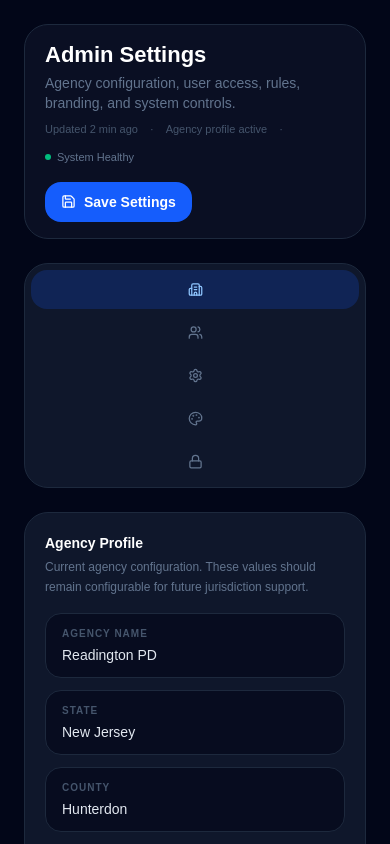
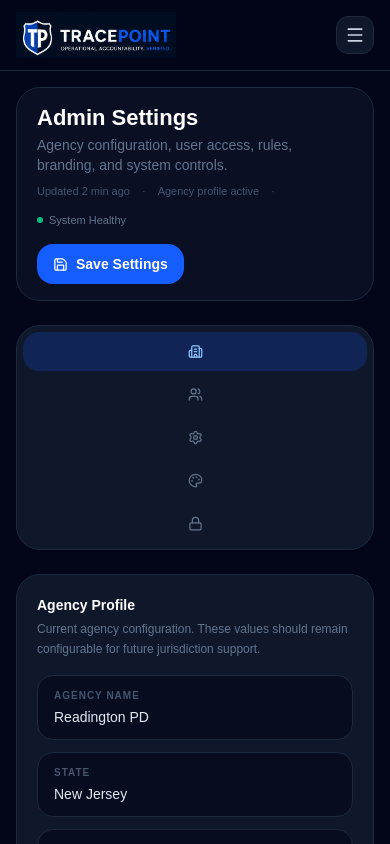
Before and after one commit to jphares65/tracepoint, a Next.js app: page /settings in a window 390 px wide. Shown: the top 844 px of the page. Built offline with nearby package versions, Linux system fonts and the light colour scheme.

Commit message:
Add responsive mobile shell

```diff
--- a/src/components/TracePointShell.tsx
+++ b/src/components/TracePointShell.tsx
@@ -2,6 +2,7 @@
 
 import Image from "next/image";
 import Link from "next/link";
+import { useState } from "react";
 import {
   LayoutDashboard,
   Crosshair,
@@ -11,6 +12,8 @@ import {
   ClipboardList,
   Settings,
   Upload,
+  Menu,
+  X,
 } from "lucide-react";
 
 type TracePointShellProps = {
@@ -28,27 +31,21 @@ const NAV_ITEMS = [
   { label: "Settings", href: "/settings", icon: Settings },
 ];
 
-export default function TracePointShell({
+function isActivePage(activePage: string, itemLabel: string) {
+  return (
+    activePage === itemLabel ||
+    (activePage === "Firearms Repository" && itemLabel === "Firearms")
+  );
+}
+
+function NavigationLinks({
   activePage,
-  children,
-}: TracePointShellProps) {
+  onNavigate,
+}: {
+  activePage: string;
+  onNavigate?: () => void;
+}) {
   return (
-    <div className="min-h-screen bg-slate-950 text-white">
-      <div className="flex min-h-screen">
-        <aside className="fixed inset-y-0 left-0 hidden w-72 border-r border-slate-800 bg-slate-950 lg:flex lg:flex-col">
-          <div className="border-b border-slate-800 px-5 py-3.5">
-            <Link href="/" className="block">
-              <Image
-                src="/tracepoint-logo-dark.png"
-                alt="TracePoint"
-                width={165}
-                height={40}
-                priority
-                className="h-auto w-[205px] object-contain"
-              />
-            </Link>
-          </div>
-
     <nav className="flex-1 space-y-1.5 px-3 py-5">
       <p className="mb-2 px-3 text-[10px] font-semibold uppercase tracking-[0.25em] text-slate-600">
         Navigation
@@ -56,16 +53,14 @@ export default function TracePointShell({
 
       {NAV_ITEMS.map((item) => {
         const Icon = item.icon;
-              const active =
-                activePage === item.label ||
-                (activePage === "Firearms Repository" &&
-                  item.label === "Firearms");
+        const active = isActivePage(activePage, item.label);
 
         return (
           <Link
             key={item.label}
             href={item.href}
-                  className={`group relative flex items-center gap-3 rounded-xl px-4 py-1.5 text-[14px] transition-all duration-200 ${
+            onClick={onNavigate}
+            className={`group relative flex items-center gap-3 rounded-xl px-4 py-2 text-[14px] transition-all duration-200 ${
               active
                 ? "bg-blue-600/20 text-blue-200"
                 : "text-slate-400 hover:bg-slate-800/70 hover:text-slate-200"
@@ -89,7 +84,11 @@ export default function TracePointShell({
         );
       })}
     </nav>
+  );
+}
 
+function AgencyCard() {
+  return (
     <div className="border-t border-slate-800 p-4">
       <div className="rounded-2xl border border-slate-800 bg-slate-950/40 p-3">
         <div className="flex items-center gap-3">
@@ -115,10 +114,94 @@ export default function TracePointShell({
         </div>
       </div>
     </div>
+  );
+}
+
+function BrandHeader({ compact = false }: { compact?: boolean }) {
+  return (
+    <Link href="/" className="block">
+      <Image
+        src="/tracepoint-logo-dark.png"
+        alt="TracePoint"
+        width={compact ? 150 : 165}
+        height={compact ? 36 : 40}
+        priority
+        className={compact ? "h-auto w-[160px] object-contain" : "h-auto w-[205px] object-contain"}
+      />
+    </Link>
+  );
+}
+
+export default function TracePointShell({
+  activePage,
+  children,
+}: TracePointShellProps) {
+  const [mobileOpen, setMobileOpen] = useState(false);
+
+  return (
+    <div className="min-h-screen bg-slate-950 text-white">
+      <div className="flex min-h-screen">
+        {/* Desktop sidebar */}
+        <aside className="fixed inset-y-0 left-0 hidden w-72 border-r border-slate-800 bg-slate-950 lg:flex lg:flex-col">
+          <div className="border-b border-slate-800 px-5 py-3.5">
+            <BrandHeader />
+          </div>
+
+          <NavigationLinks activePage={activePage} />
+
+          <AgencyCard />
         </aside>
 
+        {/* Mobile drawer overlay */}
+        {mobileOpen && (
+          <div className="fixed inset-0 z-50 lg:hidden">
+            <button
+              type="button"
+              aria-label="Close navigation backdrop"
+              onClick={() => setMobileOpen(false)}
+              className="absolute inset-0 bg-black/60 backdrop-blur-sm"
+            />
+
+            <aside className="absolute inset-y-0 left-0 flex w-[82vw] max-w-[320px] flex-col border-r border-slate-800 bg-slate-950 shadow-2xl">
+              <div className="flex items-center justify-between border-b border-slate-800 px-4 py-3.5">
+                <BrandHeader compact />
+                <button
+                  type="button"
+                  aria-label="Close navigation"
+                  onClick={() => setMobileOpen(false)}
+                  className="rounded-xl border border-slate-800 bg-slate-900 p-2 text-slate-400 transition hover:border-blue-500/40 hover:text-white"
+                >
+                  <X size={18} />
+                </button>
+              </div>
+
+              <NavigationLinks
+                activePage={activePage}
+                onNavigate={() => setMobileOpen(false)}
+              />
+
+              <AgencyCard />
+            </aside>
+          </div>
+        )}
+
+        {/* Main area */}
         <main className="min-h-screen flex-1 lg:pl-72">
-          <div className="mx-auto w-full max-w-7xl px-6 py-6">
+          {/* Mobile top bar */}
+          <header className="sticky top-0 z-40 flex items-center justify-between border-b border-slate-800 bg-slate-950/95 px-4 py-3 backdrop-blur lg:hidden">
+            <BrandHeader compact />
+
+            <button
+              type="button"
+              aria-label="Open navigation"
+              onClick={() => setMobileOpen(true)}
+              className="rounded-xl border border-slate-800 bg-slate-900 p-2 text-slate-300 transition hover:border-blue-500/40 hover:text-white"
+            >
+              <Menu size={20} />
+            </button>
+          </header>
+
+          <div className="mx-auto w-full max-w-7xl px-4 py-4 sm:px-6 sm:py-6">
             {children}
           </div>
         </main>
```
Lines whose indentation alone changed are shown as unchanged.
